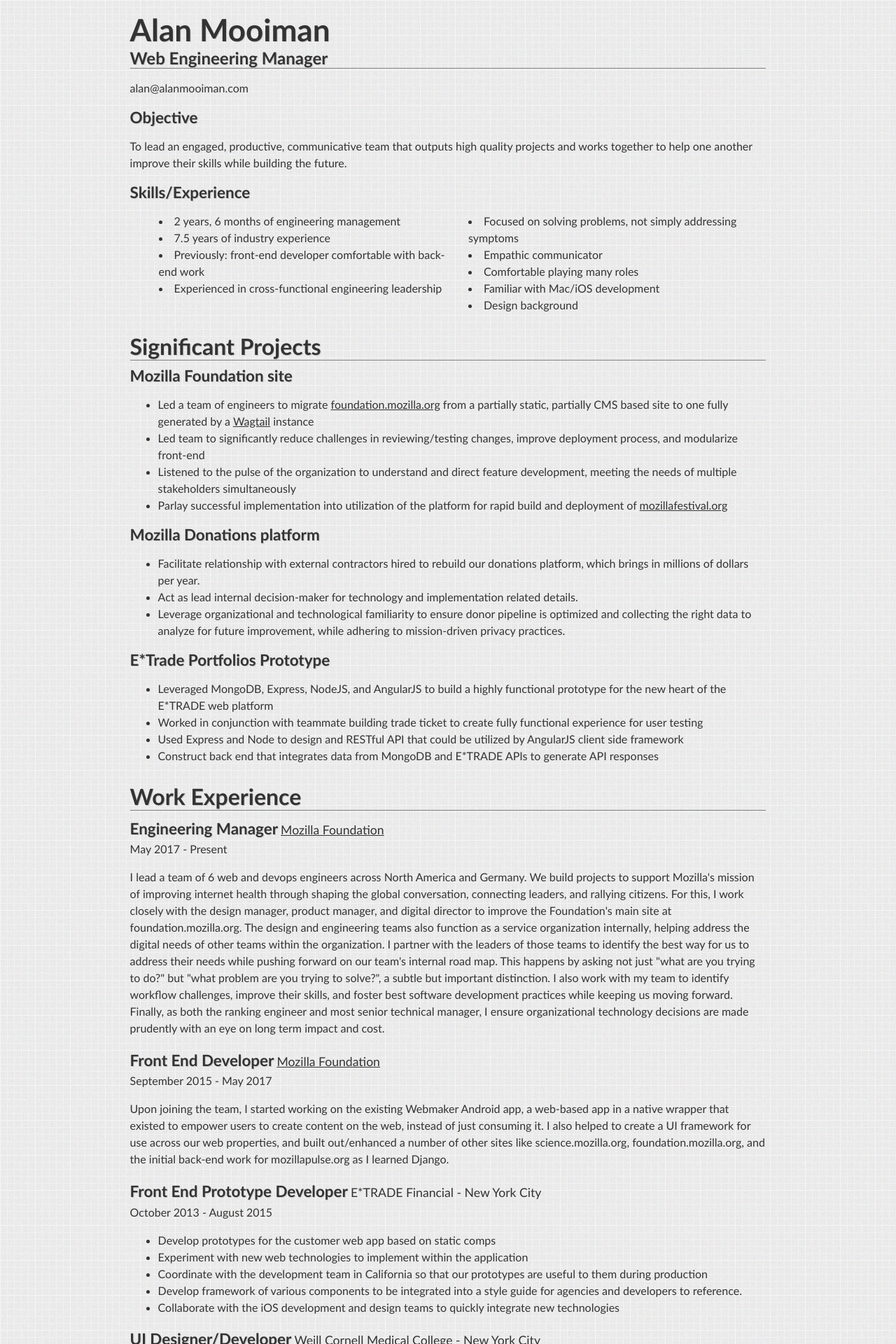
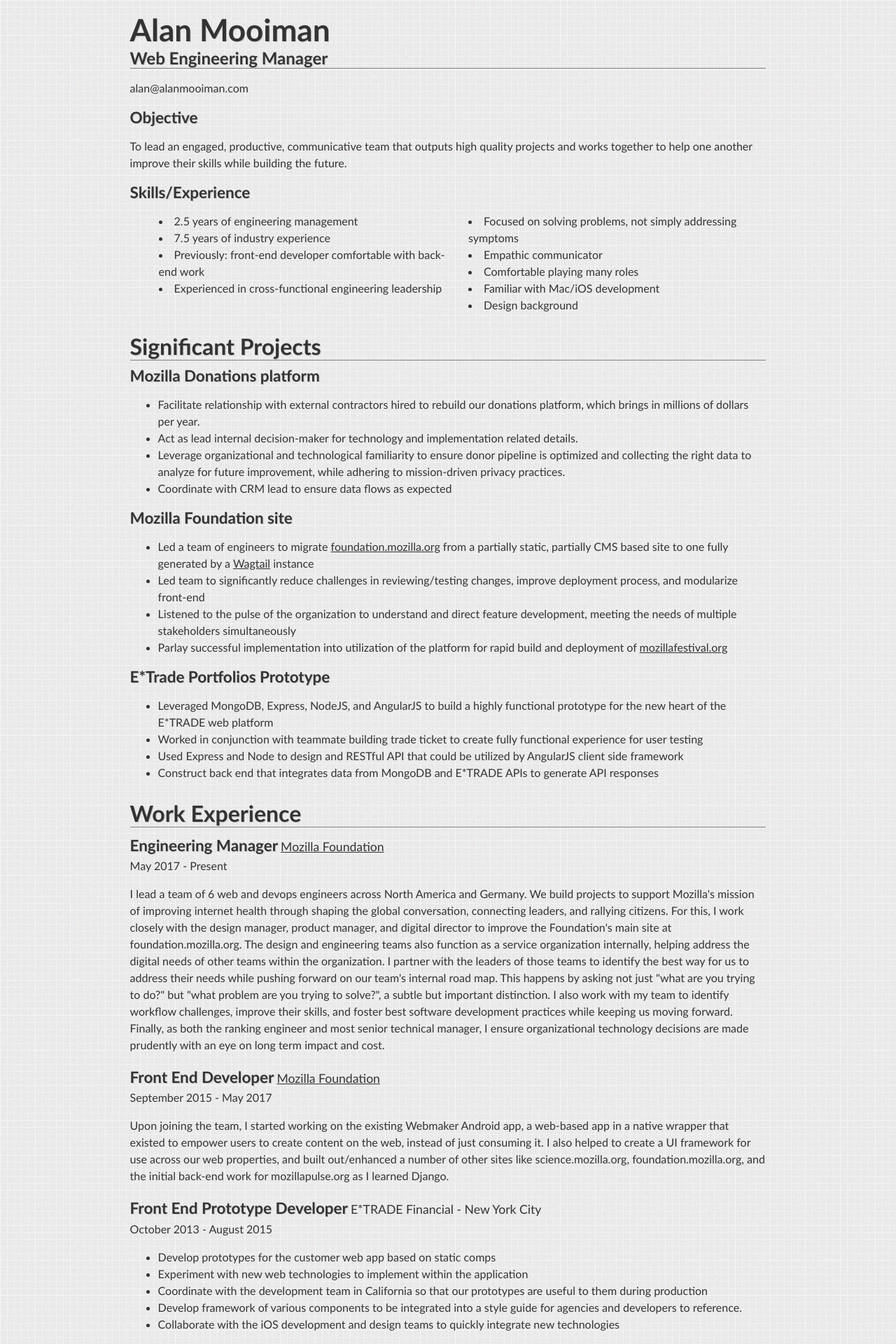
Before and after one commit to alanmoo/alanmooiman-dot-com, a Jekyll site: the page resume/index.html, which Jekyll copies as it is, in a window 1280 px wide. Shown: the top 1920 px of the page at 70% size. Built offline with Jekyll 4.4.1, drawn with Linux system fonts in a browser that asks for light colours; some of the changed text lies outside the part shown.

Commit message:
Updates that were lingering uncomitted

```diff
--- a/css/resume.css
+++ b/css/resume.css
@@ -7,6 +7,9 @@ body {
 
 h1, h2, h3 {
   text-shadow: #c8c8c8 1px 1px 0px; }
+
+time, .range-indicator {
+  font-style: italic; }
 
 header {
   margin: 1em 0; }
--- a/resume/index.html
+++ b/resume/index.html
@@ -19,7 +19,7 @@
 			let managementStart = new Date("May 8, 2017");
 			let industryStart = new Date("February 13, 2012");
 			let now = new Date();
-			let managementTime = timeSpanFormatter(managementStart, now, 'months');
+			let managementTime = timeSpanFormatter(managementStart, now, 'fraction');
 			let industryTime = timeSpanFormatter(industryStart, now, 'fraction');
 			document.getElementById("managementTime").textContent = managementTime;
 			document.getElementById("industryTime").textContent = industryTime;
@@ -31,7 +31,7 @@
 			if (months < 0){months += 12;}
 
 			if(format === 'fraction'){
-				return `${years}${months>=6?'.5':''} years`;
+				return `${years}${months>=6?'.5':'+'} years`;
 			} else {
 				return `${years} years, ${months} months`;
 			}
@@ -67,6 +67,13 @@
 			</section>
 			<section>
 				<h2>Significant Projects</h2>
+				<h3>Mozilla Donations platform</h3>
+				<ul>
+					<li>Facilitate relationship with external contractors hired to rebuild our donations platform, which brings in millions of dollars per year.</li>
+					<li>Act as lead internal decision-maker for technology and implementation related details.</li>
+					<li>Leverage organizational and technological familiarity to ensure donor pipeline is optimized and collecting the right data to analyze for future improvement, while adhering to mission-driven privacy practices.</li>
+					<li>Coordinate with CRM lead to ensure data flows as expected</li>
+				</ul>
 				<h3>Mozilla Foundation site</h3>
 				<ul>
 					<li>Led a team of engineers to migrate <a href="https://foundation.mozilla.org">foundation.mozilla.org</a> from a partially static, partially CMS based site to one fully generated by a <a href="https://wagtail.io">Wagtail</a> instance</li>
@@ -75,12 +82,6 @@
 					<li>Parlay successful implementation into utilization of the platform for rapid build and deployment of <a href="https://mozillafestival.org">mozillafestival.org</a></li>
 				</ul>
 				<h3></h3>
-				<h3>Mozilla Donations platform</h3>
-				<ul>
-					<li>Facilitate relationship with external contractors hired to rebuild our donations platform, which brings in millions of dollars per year.</li>
-					<li>Act as lead internal decision-maker for technology and implementation related details.</li>
-					<li>Leverage organizational and technological familiarity to ensure donor pipeline is optimized and collecting the right data to analyze for future improvement, while adhering to mission-driven privacy practices.</li>
-				</ul>
 				<h3>E*Trade Portfolios Prototype</h3>
 				<ul>
 					<li>Leveraged MongoDB, Express, NodeJS, and AngularJS to build a highly functional prototype for the new heart of the E*TRADE web platform</li>
@@ -134,14 +135,14 @@
 					<!-- <li>Comment code so that future developers understand it</li> -->
 				</ul>
 			</div>
-			<div class="resume_item">
+			<!-- <div class="resume_item">
 				<h3 class="job_title">Desktop Support Assistant</h3>
 				<div class="organization">Weill Cornell Medical College - <span class="location">New York City</span></div>
 				<div class="organization_dates">March 2011-February 2012</div>
 				<ul>
 					<li>Imaged new computers, added device information to asset management system</li>
 					<li>Balanced workload of assigned connect cases and took support cases according to ability</li>
-					<!-- <li>Documented all work performed</li> -->
+					<li>Documented all work performed</li>
 				</ul>
 			</div>
 			<div class="resume_item">
@@ -152,7 +153,7 @@
 					<li>Trained customers on a range of Apple hardware and software, from basic OS to Final Cut Pro and Motion</li>
 					<li>Troubleshot, diagnosed, and repaired customer iPods and iPhones at Genius Bar</li>
 				</ul>
-			</div>
+			</div> -->
 <!-- 			<div class="resume_item">
 				<h3 class="job_title">Design Intern</h3>
 				<div class="organization">Longtail Video - <span class="location">New York City</span></div>
@@ -162,6 +163,11 @@
 					<li>Hand coded HTML e-mail blasts</li>
 				</ul>
 			</div> -->
+			</section>
+			<section>
+				<h3>Early Experience</h3>
+				<p><strong>Weill Cornell Medical College</strong> <time datetime="2011-03-28T09:00">2011</time><span class="range-indicator">-</span><time datetime="2012-02-12T17:00">2012</time> Desktop Support Tech</p>
+				<p><strong>Apple Retail</strong> <time datetime="2006-05-15T09:00">2006</time><span class="range-indicator">-</span><time datetime="2011-03-25T17:00">2011</time> Specialist, Visual Merchandiser, Creative</p>
 			</section>
 			<h2>Education</h2>
 			<div class="resume_item">
```
